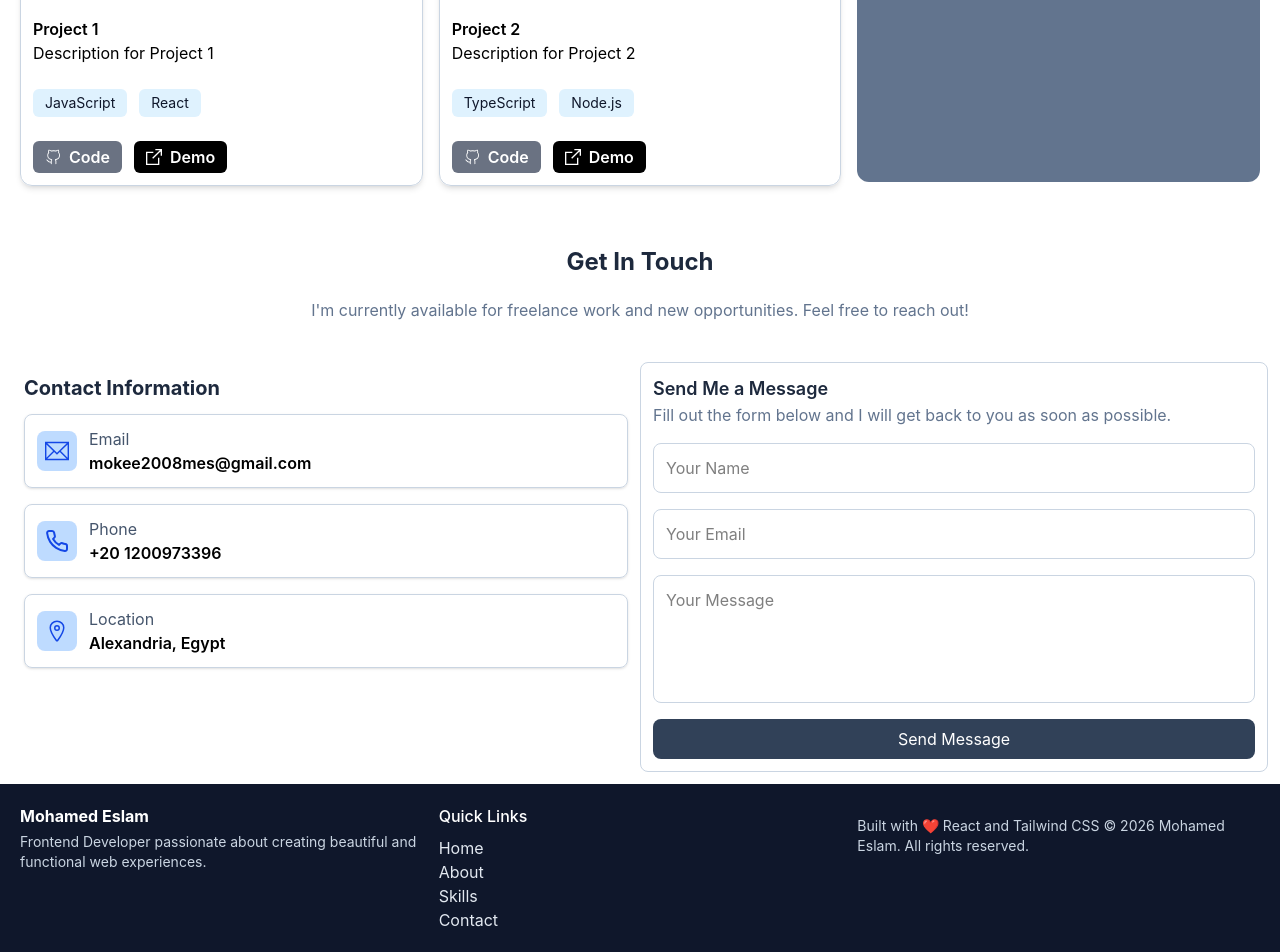
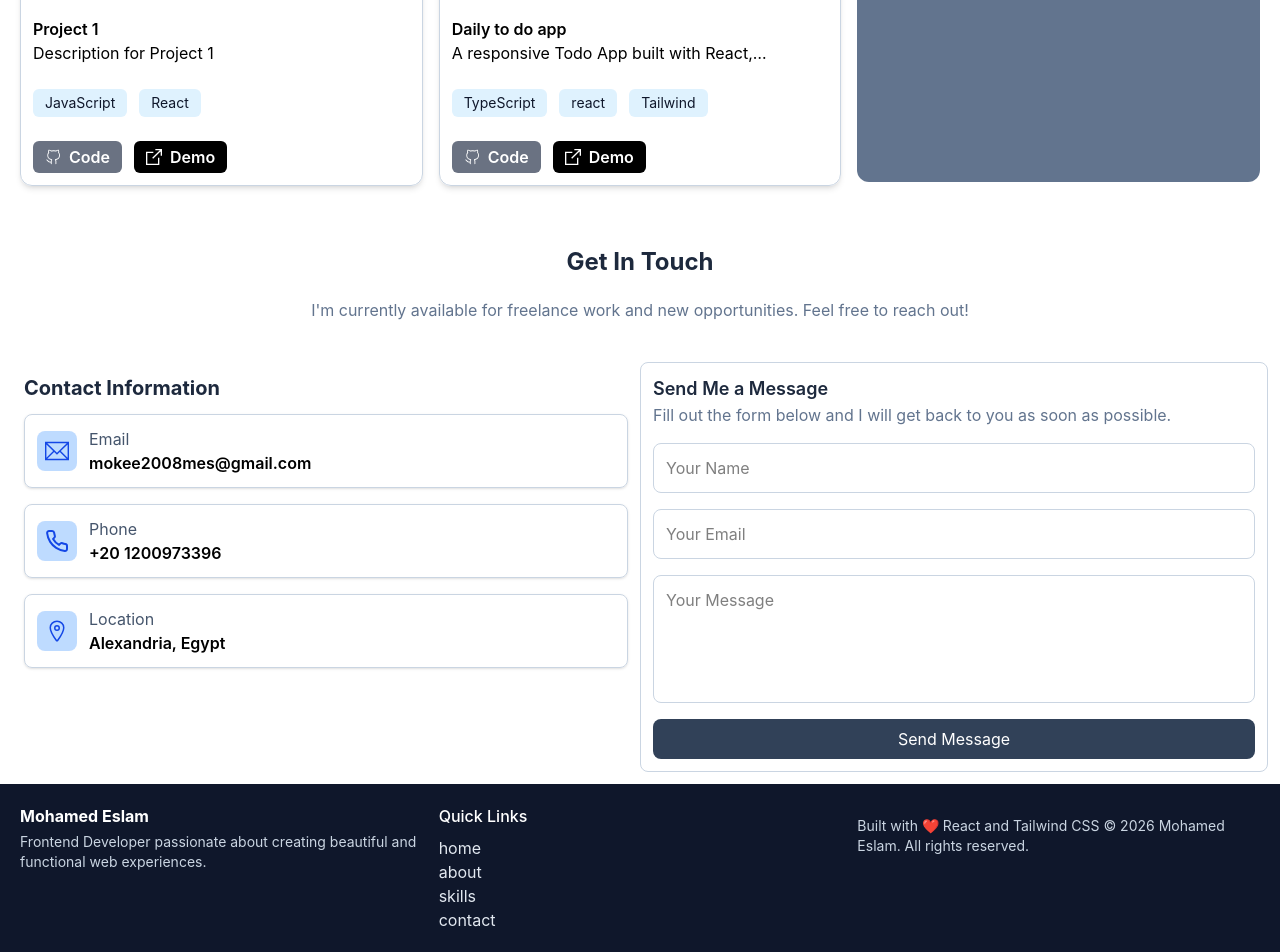
Before and after one commit to Mohamed-eslam10/My-Portfolio, a React (Vite) app: page / in a window 1280 px wide. Shown: the part 2074-3026 px from the top of the page. Built offline with nearby package versions, Linux system fonts and the light colour scheme.

Commit message:
I fixed some issues

```diff
--- a/package.json
+++ b/package.json
@@ -21,6 +21,7 @@
     "@babel/core": "^7.29.0",
     "@eslint/js": "^9.39.4",
     "@rolldown/plugin-babel": "^0.2.2",
+    "@tailwindcss/line-clamp": "^0.4.4",
     "@types/babel__core": "^7.20.5",
     "@types/node": "^24.12.2",
     "@types/react": "^19.2.14",
--- a/src/Footer.tsx
+++ b/src/Footer.tsx
@@ -1,5 +1,11 @@
 
 export default function Footer() {
+    const footerList = [
+        'home',
+        'about',
+        'skills',
+        'contact'
+    ]
     return (
         <div className=" bg-slate-900">
             <div className="grid grid-cols-1 md:grid-cols-3 gap-4  p-5">
@@ -10,17 +16,14 @@ export default function Footer() {
                 <div>
                     <p className="text-white font-medium mb-2">Quick Links</p>
                     <div className="flex flex-col">
-                        <a href="#home" className="text-slate-200 hover:text-white">Home</a>
-                        <a href="#about" className="text-slate-200 hover:text-white">About</a>
-                        <a href="#skills" className="text-slate-200 hover:text-white">Skills</a>
-                        <a href="#contact" className="text-slate-200 hover:text-white">Contact</a>
-
+                        {footerList.map((item, index) => <a href={`#${item}`} className="text-slate-200 hover:text-white">{item}</a>
+                        )}
                     </div>
                 </div>
-            <div>
-                <p className="text-slate-300 text-sm mt-3">Built with ❤️ React and Tailwind CSS © 2026 Mohamed Eslam. All rights reserved.</p>
+                <div>
+                    <p className="text-slate-300 text-sm mt-3">Built with ❤️ React and Tailwind CSS © 2026 Mohamed Eslam. All rights reserved.</p>
 
-            </div>
+                </div>
             </div>
         </div>
     )
--- a/src/ProjectComp.tsx
+++ b/src/ProjectComp.tsx
@@ -12,7 +12,7 @@ export default function ProjectComp({ picture, title, description, items, code,
             </motion.div>
             <div className="p-3 mt-3">
                 <h2 className='font-semibold'>{title}</h2>
-                <p>{description}</p>
+                <p className="line-clamp-1">{description}</p>
             </div>
             <div className="flex gap-3 p-3 flex-wrap ">
                 {
--- a/src/Projects.tsx
+++ b/src/Projects.tsx
@@ -82,11 +82,11 @@ export default function Projects() {
           >
           <ProjectComp
             picture='https://tse4.mm.bing.net/th/id/OIP.F_FF1F6-f7Wh5JQMRb6TBwAAAA?rs=1&pid=ImgDetMain&o=7&rm=3'
-            title="Project 2"
-            description="Description for Project 2"
-            items={["TypeScript", "Node.js"]}
-            code="https://github.com"
-            demo="https://github.com" />
+            title="Daily to do app"
+            description="A responsive Todo App built with React, TypeScript, and Tailwind"
+            items={["TypeScript", "react",'Tailwind']}
+            code="https://github.com/Mohamed-eslam10/Daily-to-do-app.git"
+            demo="https://daily-to-do-appp.netlify.app" />
 
         </motion.div>
         <motion.div variants={cardVariants}
```
Also changed, not shown: 1 other file (tests, documents, lock files or other folders).
